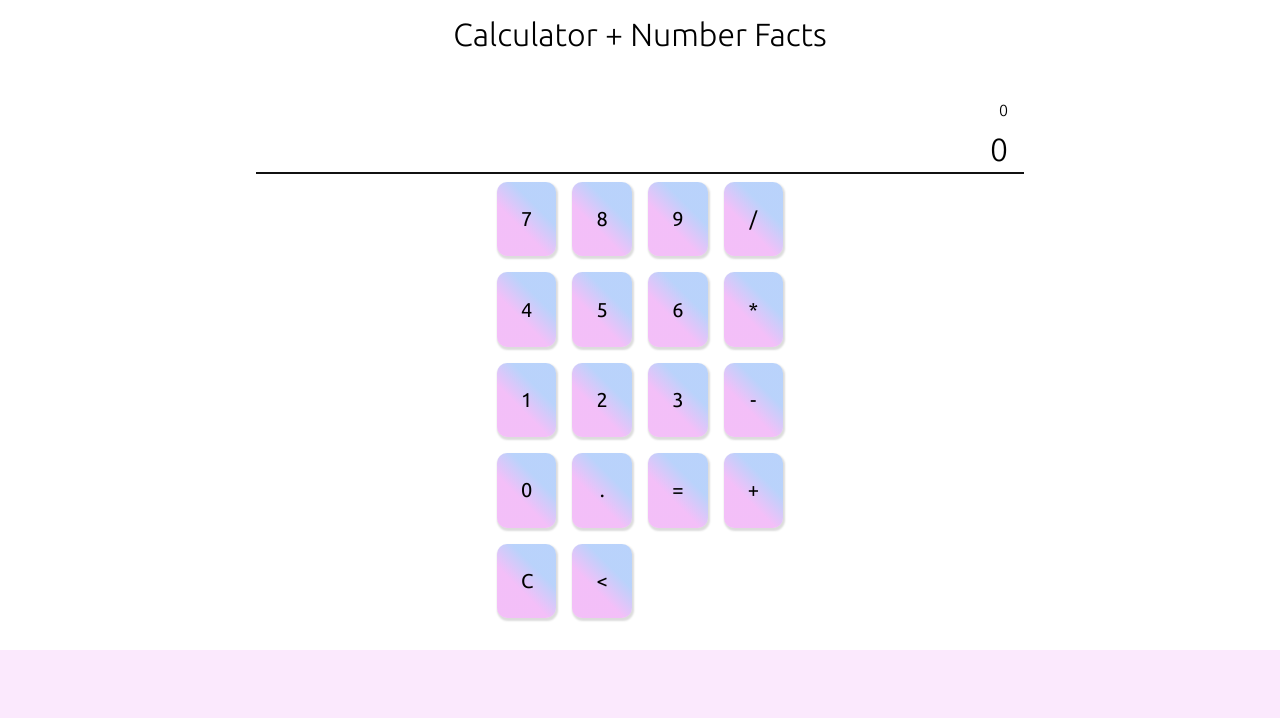
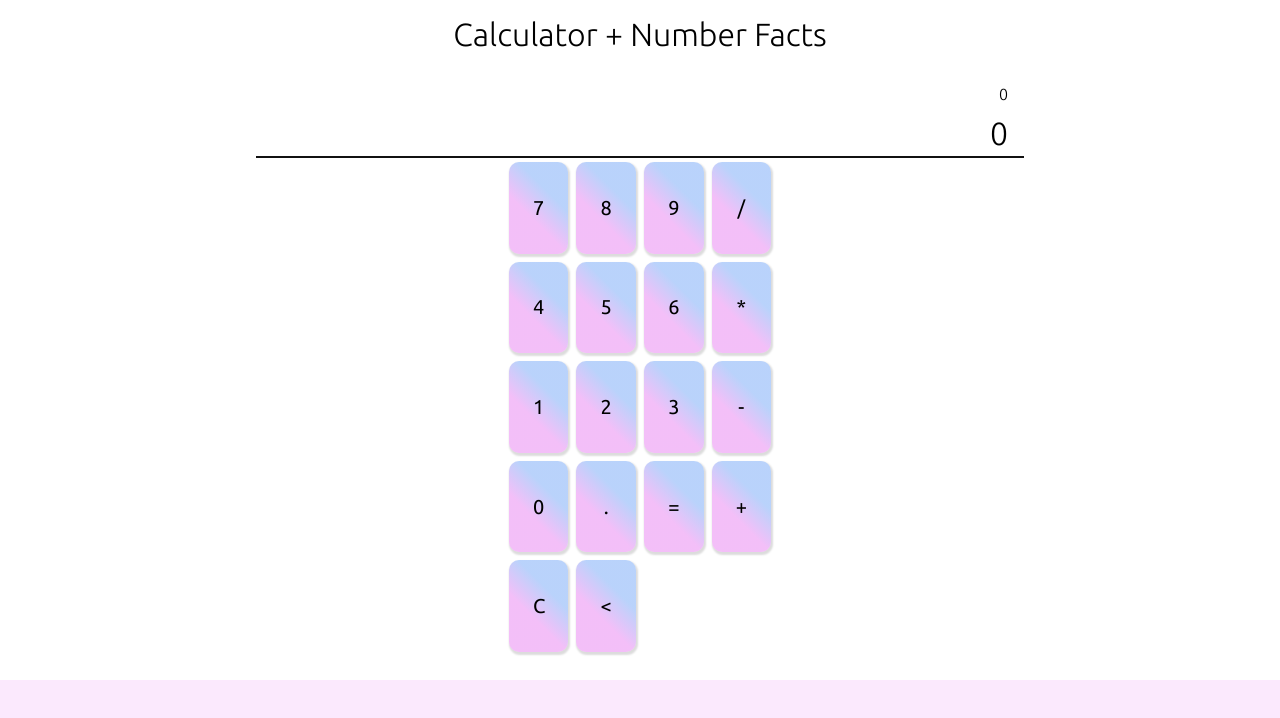
Before and after one commit to timamero/react-calculator, a React (Create React App) app: page / in a window 1280 px wide. Shown: the top 718 px of the page. Built offline with nearby package versions, Linux system fonts and the light colour scheme; no server answers.

Commit message:
Update readme and styles

```diff
--- a/src/styles.css
+++ b/src/styles.css
@@ -26,7 +26,7 @@ html {
 
 .App h1 {
   font-weight: 300;
-  margin-bottom: 24px;
+  margin-bottom: 8px;
   padding: 16px;
 }
 
@@ -56,8 +56,8 @@ html {
 
 .btn {
   cursor: pointer;
-  margin: 8px;
-  padding: 16px 24px;
+  margin: 4px;
+  padding: 8px 24px;
   background: linear-gradient(
     45deg,
     rgba(216, 43, 232, 0.3) 39%,
@@ -87,11 +87,10 @@ html {
 
 .NumberFact {
   width: 100%;
-  height: 150px;
+  height: 120px;
   margin-top: 24px;
   padding-top: 24px;
   background-color: rgb(216, 43, 232, 0.1);
-  /* border-top: 1px solid rgba(24, 108, 242); */
   text-align: center;
 }
 
@@ -100,5 +99,5 @@ html {
 }
 
 .NumberFact p {
-  margin: 16px auto;
+  margin: 8px auto;
 }
```
Also changed, not shown: 1 other file (tests, documents, lock files or other folders).
